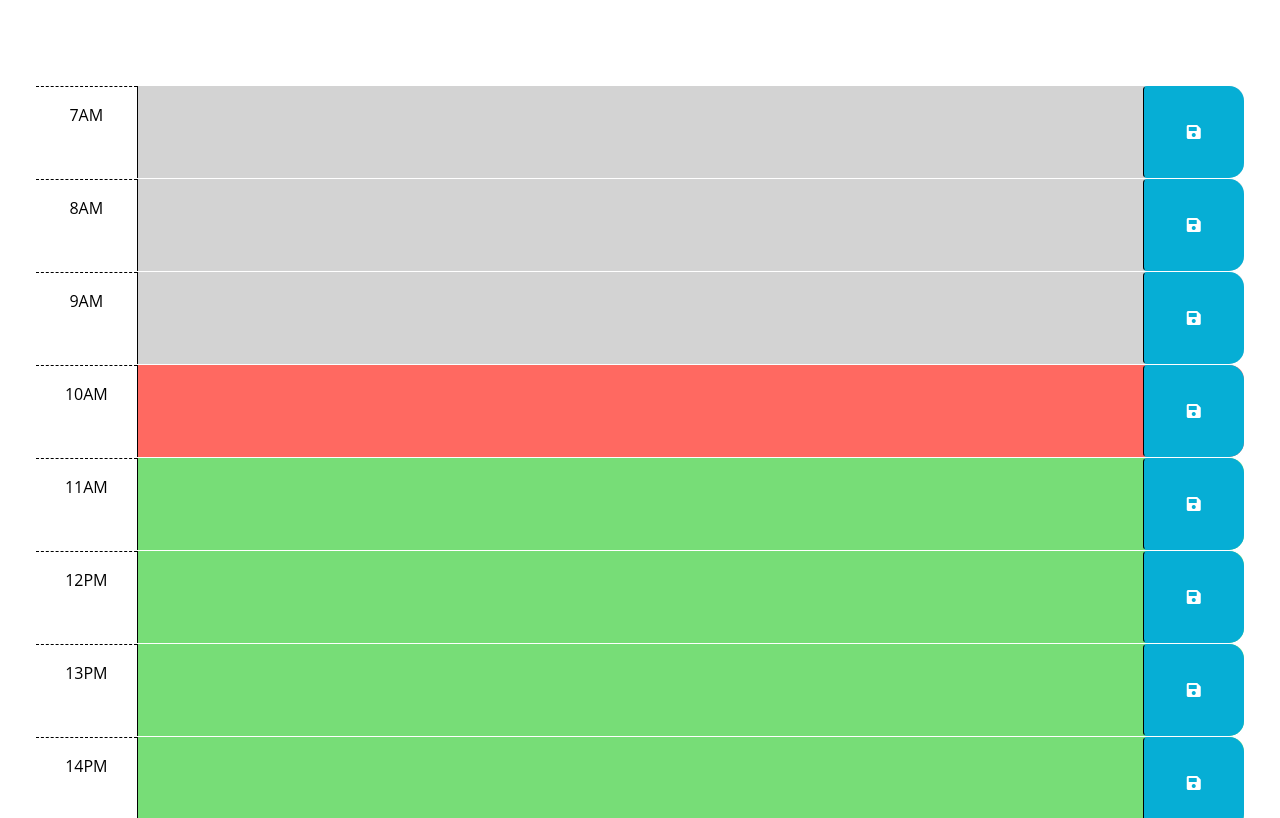
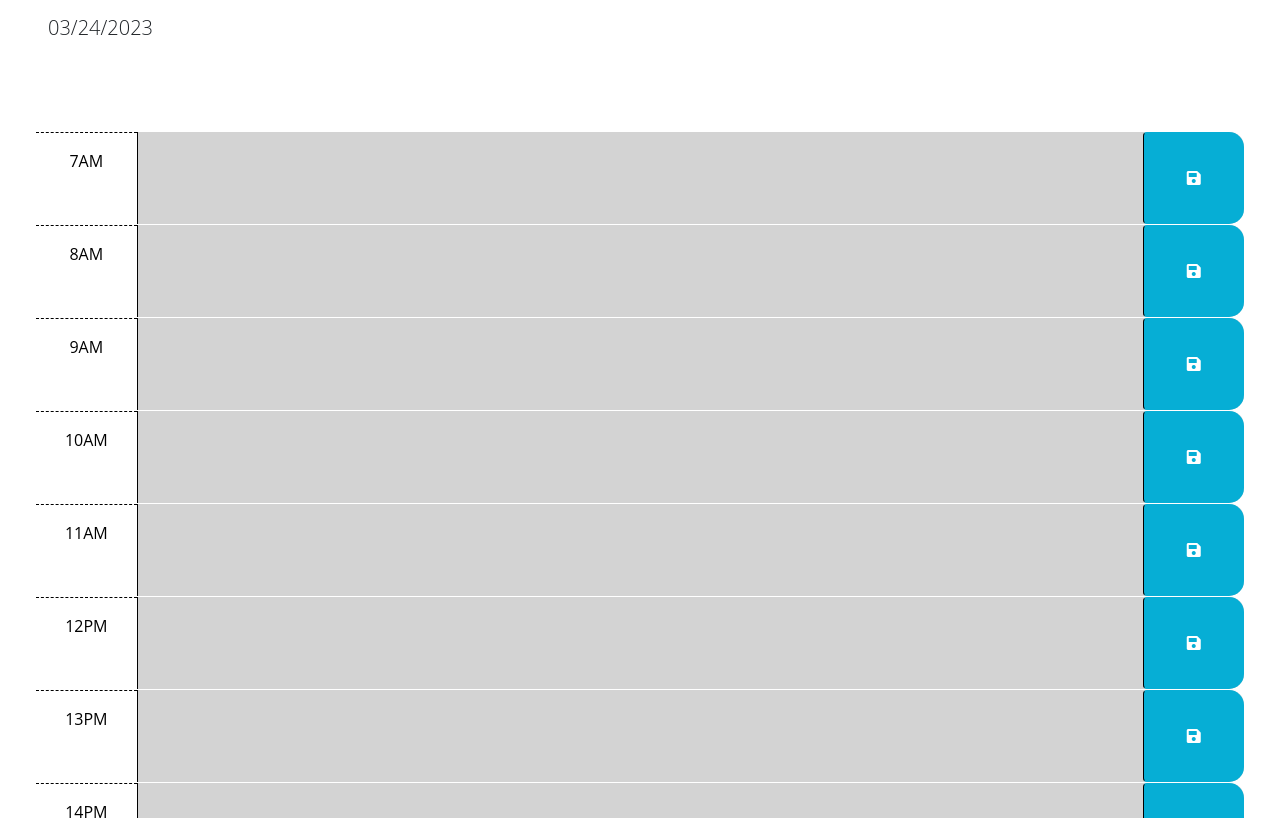
Before and after one commit to DaniaOn/lifesaver_planner, a plain HTML site: page index.html in a window 1280 px wide. Shown: the part 166-984 px from the top of the page. Drawn offline with nearby package versions, Linux system fonts and the light colour scheme.

Commit message:
Making Readme and Assets changes

```diff
--- a/Develop/script.js
+++ b/Develop/script.js
@@ -4,7 +4,7 @@
 
 //showing the current day
 var currentDay = $ ("#currentDay");
-currentDay.text (moment().format("MM/DD/YYYY"));
+currentDay.text (dayjs().format("MM/DD/YYYY"));
 
 //showing the current hour
 var currenthour = moment().hour();
@@ -29,4 +29,4 @@ $(".saveBtn").on("click",function(){
   var key = $(this).parent().atrr("id").split("-")[1];
   var text = $(this).parent().find(".description").val();
   localStorage.setItem(key,text);
-})
+});
--- a/index.html
+++ b/index.html
@@ -55,7 +55,7 @@
         </button>
       </div>
 
-      <div id="hour-10" class="row time-block present">
+      <div id="hour-10" class="row time-block past">
         <div class="col-2 col-md-1 hour text-center py-3">10AM</div>
         <textarea class="col-8 col-md-10 description" rows="3"> </textarea>
         <button class="btn saveBtn col-2 col-md-1" aria-label="save">
@@ -63,28 +63,28 @@
         </button>
       </div>
 
-      <div id="hour-11" class="row time-block future">
+      <div id="hour-11" class="row time-block past">
         <div class="col-2 col-md-1 hour text-center py-3">11AM</div>
         <textarea class="col-8 col-md-10 description" rows="3"> </textarea>
         <button class="btn saveBtn col-2 col-md-1" aria-label="save">
           <i class="fas fa-save" aria-hidden="true"></i>
         </button>
       </div>
-      <div id="hour-12" class="row time-block future">
+      <div id="hour-12" class="row time-block past">
         <div class="col-2 col-md-1 hour text-center py-3">12PM</div>
         <textarea class="col-8 col-md-10 description" rows="3"> </textarea>
         <button class="btn saveBtn col-2 col-md-1" aria-label="save">
           <i class="fas fa-save" aria-hidden="true"></i>
         </button>
       </div>
-      <div id="hour-13" class="row time-block future ">
+      <div id="hour-13" class="row time-block past ">
         <div class="col-2 col-md-1 hour text-center py-3">13PM</div>
         <textarea class="col-8 col-md-10 description" rows="3"> </textarea>
         <button class="btn saveBtn col-2 col-md-1" aria-label="save">
           <i class="fas fa-save" aria-hidden="true"></i>
         </button>
       </div>
-      <div id="hour-14" class="row time-block future">
+      <div id="hour-14" class="row time-block past">
         <div class="col-2 col-md-1 hour text-center py-3">14PM</div>
         <textarea class="col-8 col-md-10 description" rows="3"> </textarea>
         <button class="btn saveBtn col-2 col-md-1" aria-label="save">
```
Also changed, not shown: Assets/05-third-party-apis-homework-demo.gif (deleted), Assets/Screenshot 2023-03-23 205319.png (added), 1 other file. Lines whose indentation alone changed are shown as unchanged.
